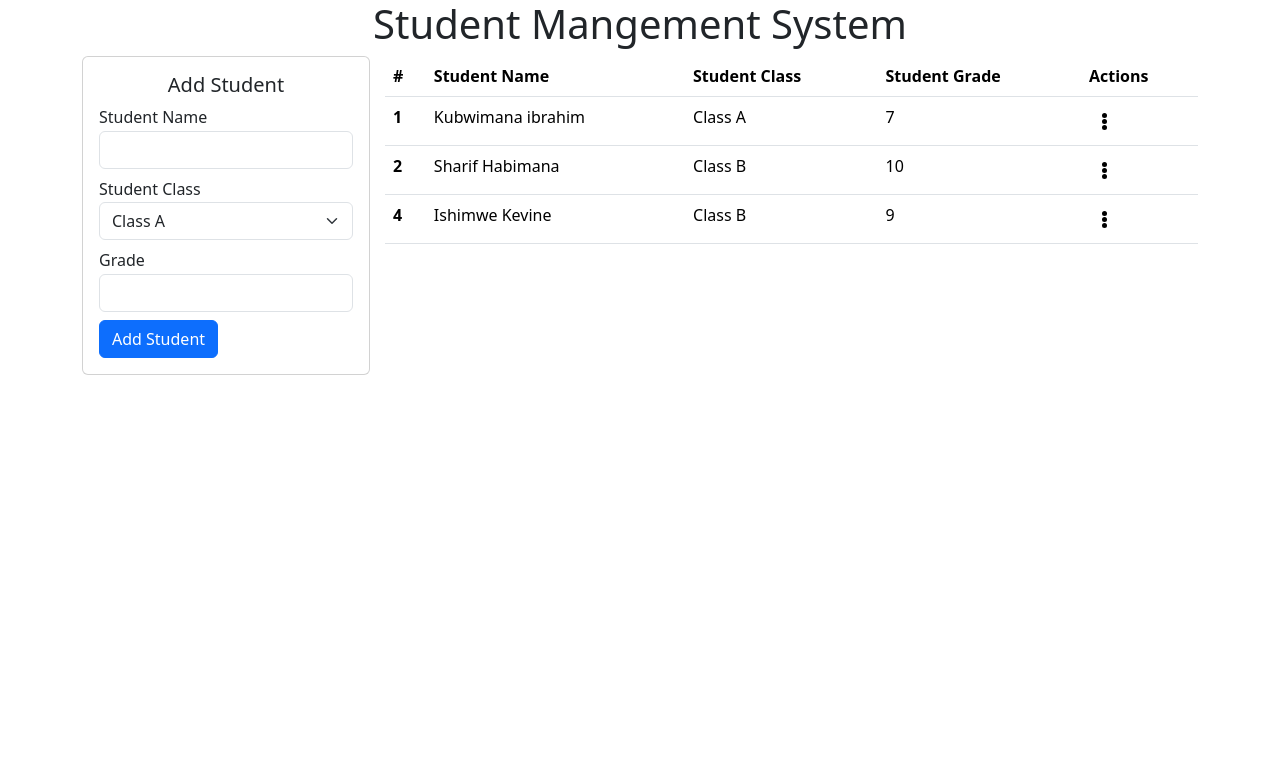
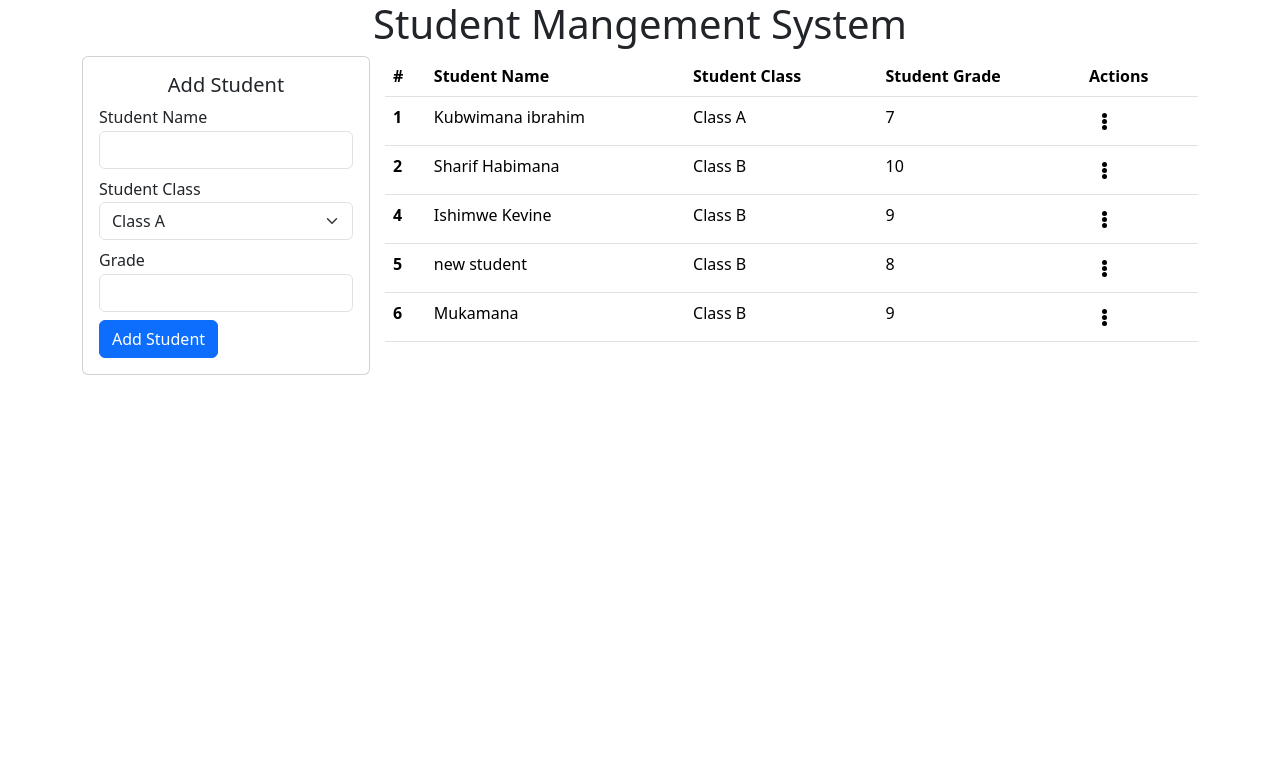
Before and after one commit to habimanasharif/student-management-system, a PHP site: page / in a window 1280 px wide. Shown: the top 775 px of the page. Run offline with PHP 8.4, Linux system fonts and the light colour scheme.

Commit message:
fix: fixing overwirting the last student

```diff
--- a/backend/routing.php
+++ b/backend/routing.php
@@ -1,7 +1,8 @@
 <?php
  if(isset($_POST)){
     if(isset($_POST["add_student"])&& $_POST["add_student"]==1){
-     $st_number=count(readFromJson("data.json"))+1;
+        $array=readFromJson("data.json");
+        $st_number=explode('_',end($array)["reg_number"])[1]+1;
      $student=[
        "reg_number"=>"st_".$st_number,
        "st_name"=>$_POST["st_name"],
--- a/data.json
+++ b/data.json
@@ -1 +1 @@
-{"st_1":{"reg_number":"st_1","st_name":"Kubwimana ibrahim","st_classroom":"Class A","st_grade":"7"},"st_2":{"reg_number":"st_2","st_name":"Sharif Habimana","st_classroom":"Class B","st_grade":"10"},"st_4":{"reg_number":"st_4","st_name":"Ishimwe Kevine","st_classroom":"Class B","st_grade":"9"}}
+{"st_1":{"reg_number":"st_1","st_name":"Kubwimana ibrahim","st_classroom":"Class A","st_grade":"7"},"st_2":{"reg_number":"st_2","st_name":"Sharif Habimana","st_classroom":"Class B","st_grade":"10"},"st_4":{"reg_number":"st_4","st_name":"Ishimwe Kevine","st_classroom":"Class B","st_grade":"9"},"st_5":{"reg_number":"st_5","st_name":"new student","st_classroom":"Class B","st_grade":"8"},"st_6":{"reg_number":"st_6","st_name":"Mukamana","st_classroom":"Class B","st_grade":"9"}}
```
